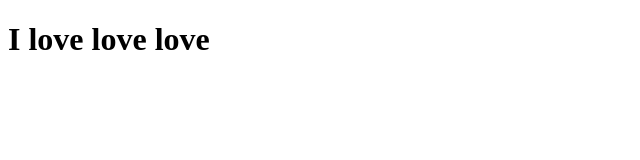
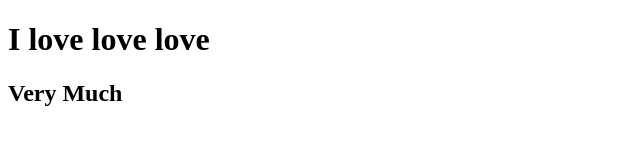
Before and after one commit to TorieKibaki/Fantastic-Octo-Guide, a plain HTML site: page index.html in a window 1280 px wide. Shown: the whole page, without its empty margins (0-640 px from the left). Drawn offline with Linux system fonts and the light colour scheme.

Commit message:
Re-added the re-added version

```diff
--- a/index.html
+++ b/index.html
@@ -7,5 +7,6 @@
 </head>
 <body>
     <h1>I love love love</h1>
+    <h2>Very Much</h2>
 </body>
 </html>
```
